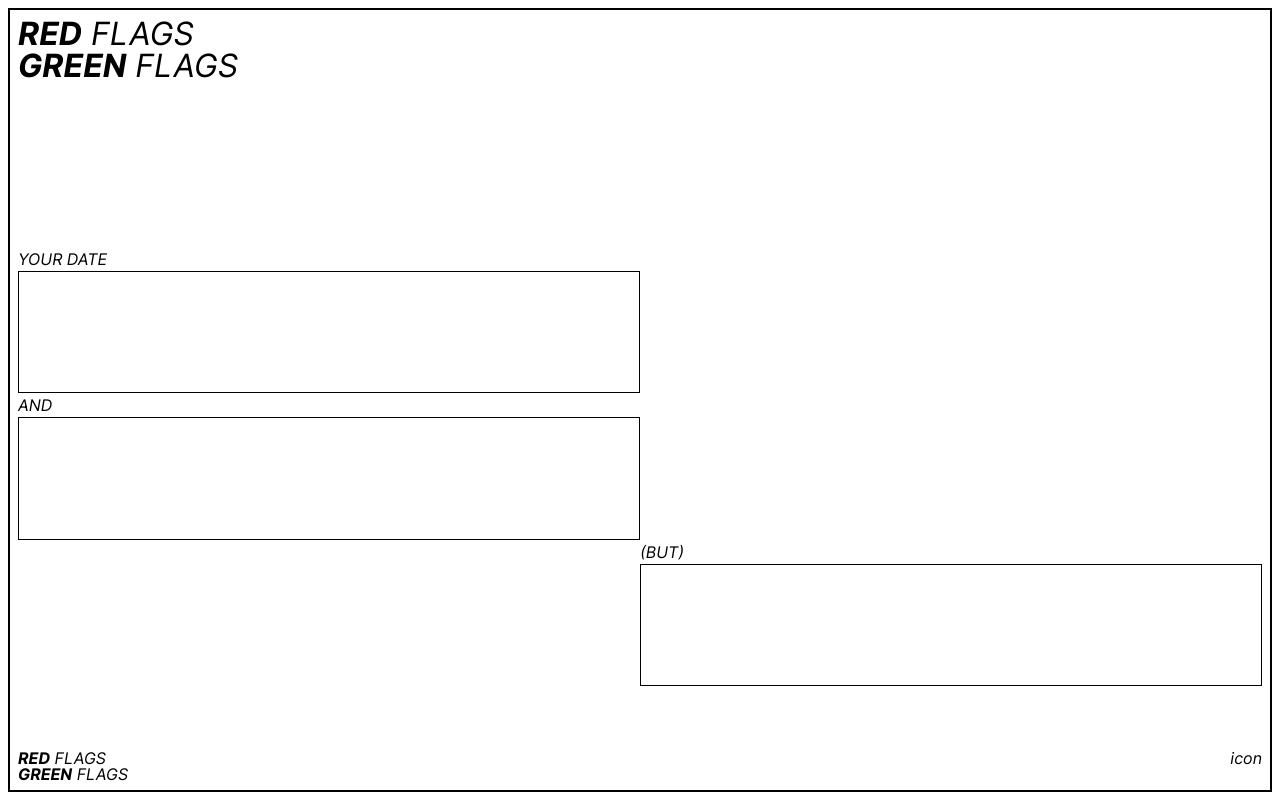
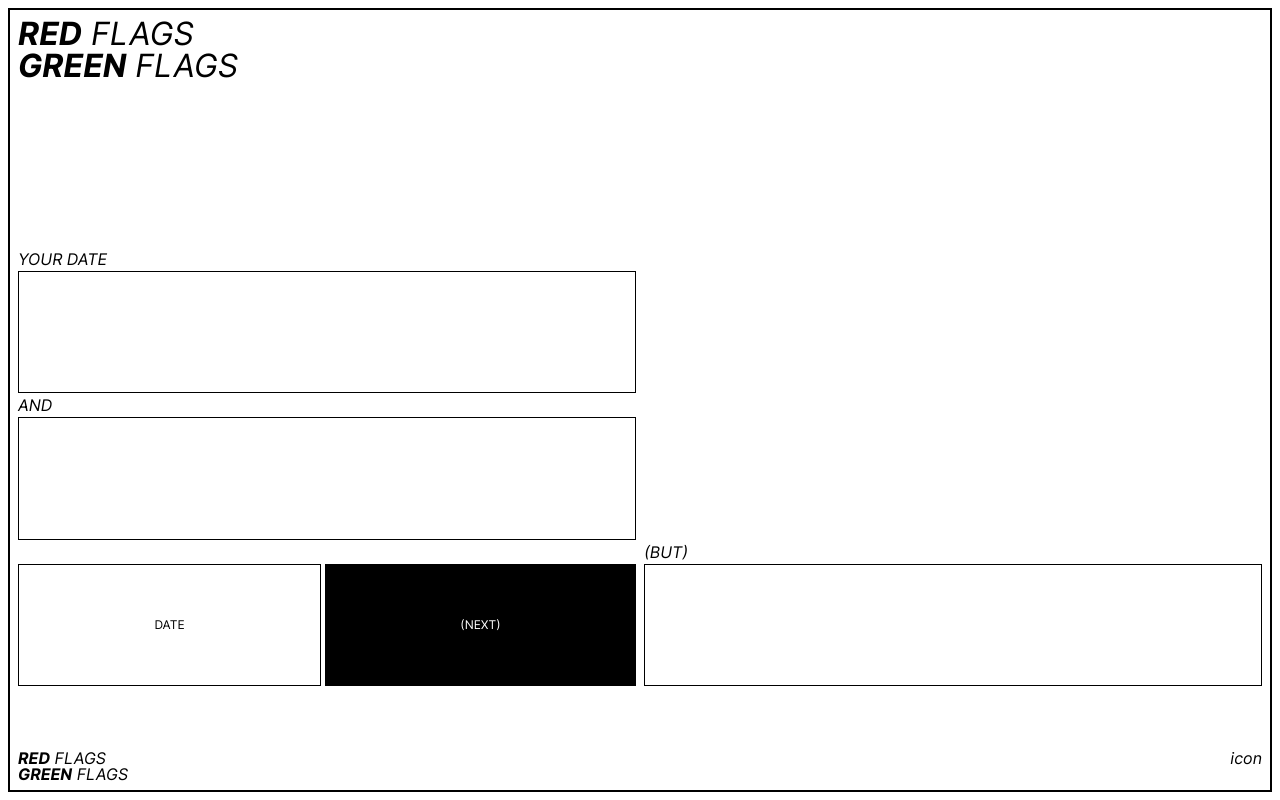
Before and after one commit to Tomtommytomtom/redflaggreenflag, a Vue app: page / in a window 1280 px wide. Built offline with nearby package versions, Linux system fonts and the light colour scheme.

Commit message:
Add buttons and remove initial event listener

```diff
--- a/src/views/Home.vue
+++ b/src/views/Home.vue
@@ -9,8 +9,15 @@
     <Header/>
     <div class="grow-bottom-container">
       <div class="flex inner-box">
-        <PerksColumn class="w-1/2" :perks="positives" :visible="visiblePositives" />
-        <div class="w-1/2">
+        <div class="w-1/2 flex flex-col pr-1">
+          <PerksColumn :perks="positives" :visible="visiblePositives" />
+          <span style="visibility:hidden;">AND</span>
+          <div class="flex">
+            <button @click="next" class="box grow mr-1">DATE</button>
+            <button @click="next" class="black-box grow">(NEXT)</button>
+          </div>
+        </div>
+        <div class="w-1/2 pl-1">
           <PerksColumn style="visibility:hidden;" :visible="visiblePositives" :perks="positives" />
           <NegativeColumn  :negatives="negatives" :visible="visibleNegatives"/>
         </div>
@@ -64,8 +71,19 @@ const play = () => {
   playAll(firstBounce,secondBounce,undefined)
 }
 
-window.addEventListener("click",play)
-window.addEventListener("touchstart",play)
+const next = () => {
+  play()
+  reroll()
+}
+
+const firstClick = () => {
+  play()
+  window.removeEventListener("click",firstClick)
+  window.removeEventListener("touchstart",firstClick)
+}
+
+window.addEventListener("click",firstClick)
+window.addEventListener("touchstart",firstClick)
 
 onMounted(() => {
   addBouncePathToDocument()
@@ -102,4 +120,12 @@ onMounted(() => {
   width: calc(100% - 20px);
 }
 
+.black-box {
+  background-color: black;
+  color: white;
+  padding: 2em 1em;
+  font-size: 12px;
+  height: calc(1.2em * 6 + 3em);
+}
+
 </style>
```
